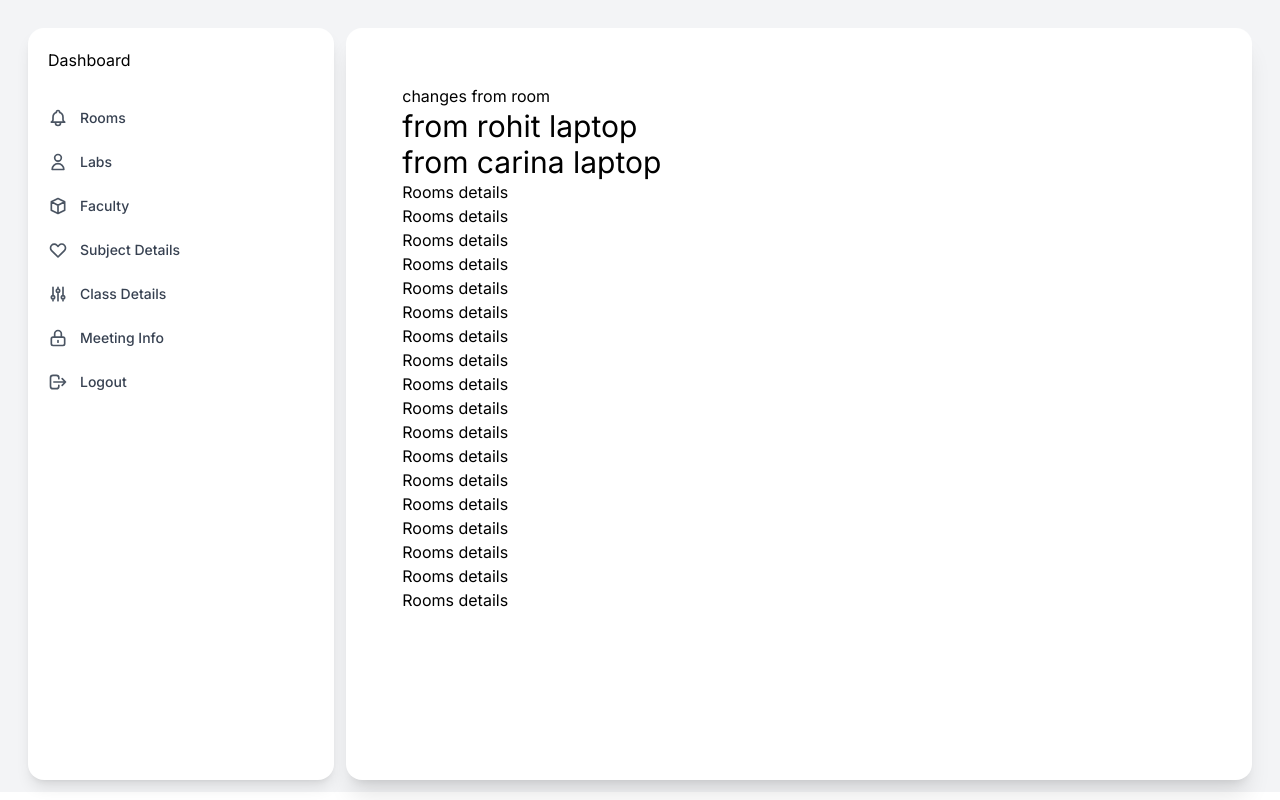
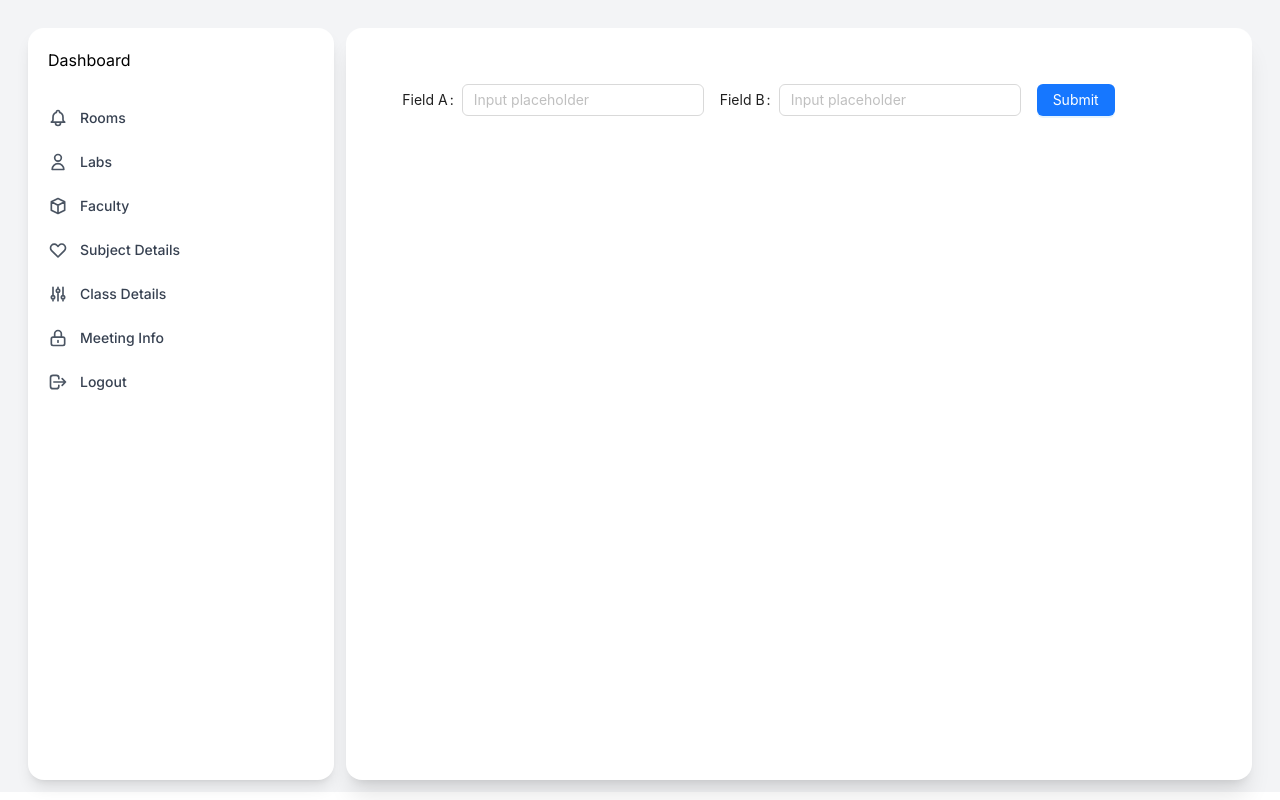
Before and after one commit to RavirajMhalsekar/timetable-generator, a Next.js app: page /components/dashboard/rooms in a window 1280 px wide. Built offline with nearby package versions, Linux system fonts and the light colour scheme.

Commit message:
compelete project

```diff
--- a/app/components/dashboard/rooms/page.tsx
+++ b/app/components/dashboard/rooms/page.tsx
@@ -1,30 +1,43 @@
+"use client"
+import { Button, Form, Input } from 'antd';
+import React, { useState } from 'react';
+
+type LayoutType = Parameters<typeof Form>[0]['layout'];
 
 export default function RoomsPage() {
+  const [form] = Form.useForm();
+  const [formLayout, setFormLayout] = useState<LayoutType>('inline');
+
+  const onFormLayoutChange = ({ layout }: { layout: LayoutType }) => {
+    setFormLayout(layout);
+  };
+
+  const formItemLayout =
+    formLayout === 'horizontal' ? { labelCol: { span: 4 }, wrapperCol: { span: 14 } } : null;
+
+  const buttonItemLayout =
+    formLayout === 'horizontal' ? { wrapperCol: { span: 14, offset: 4 } } : null;
+
   return (
-    <div className="bg-white h-[90vh] overflow-auto  p-10">
-      changes from room
-      <h1 className="text-3xl">from rohit laptop</h1>
-      <h1 className="text-3xl">from carina laptop</h1>
-
-      <h1>Rooms details</h1>
-      <h1>Rooms details</h1>
-      <h1>Rooms details</h1>
-      <h1>Rooms details</h1>
-      <h1>Rooms details</h1>
-      <h1>Rooms details</h1>
-      <h1>Rooms details</h1>
-      <h1>Rooms details</h1>
-      <h1>Rooms details</h1>
-      <h1>Rooms details</h1>
-      <h1>Rooms details</h1>
-      <h1>Rooms details</h1>
-      <h1>Rooms details</h1>
-      <h1>Rooms details</h1>
-      <h1>Rooms details</h1>
-      <h1>Rooms details</h1>
-      <h1>Rooms details</h1>
-      <h1>Rooms details</h1>
-      <div className="h-[100rem]"></div>
+    <div className="bg-white h-[90vh] overflow-auto p-10">
+      <Form
+        {...formItemLayout}
+        layout={formLayout}
+        form={form}
+        initialValues={{ layout: formLayout }}
+        onValuesChange={onFormLayoutChange}
+        style={{ maxWidth: formLayout === 'inline' ? 'none' : 600 }}
+      >
+        <Form.Item label="Field A" name="fieldA">
+          <Input placeholder="Input placeholder" />
+        </Form.Item>
+        <Form.Item label="Field B" name="fieldB">
+          <Input placeholder="Input placeholder" />
+        </Form.Item>
+        <Form.Item {...buttonItemLayout}>
+          <Button type="primary">Submit</Button>
+        </Form.Item>
+      </Form>
     </div>
   );
 }
```
